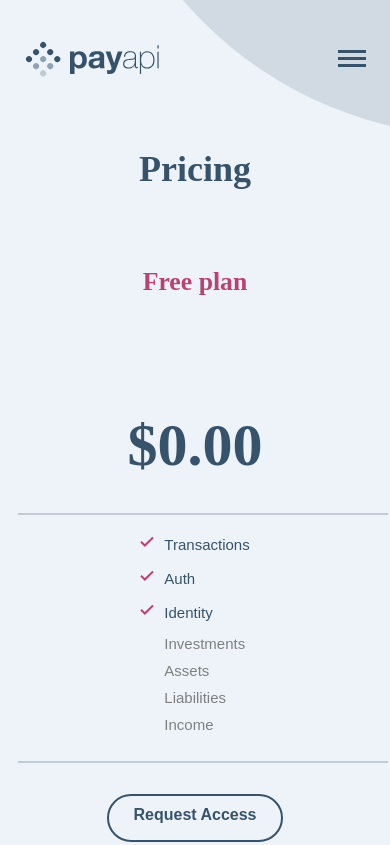
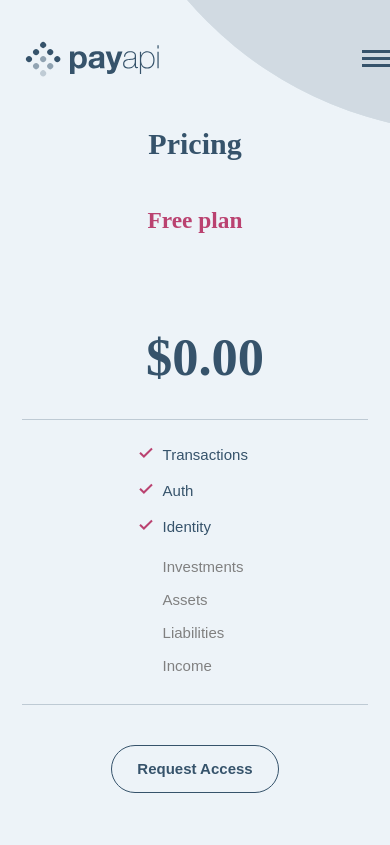
Before and after one commit to andzej123/SudoBugSquashers-Repo-, a website built with Vite: page index.html in a window 390 px wide. Shown: the top 845 px of the page. Built offline with nearby package versions, Linux system fonts and the light colour scheme; files whose address does not match are found by name.

Commit message:
pixel pushing

```diff
--- a/index.html
+++ b/index.html
@@ -23,7 +23,9 @@
     <nav>
       <div class="burger_menu_logos">
         <div class="pay_api_logo">
+          <div class="logo">
           <a href="#"><img src="images/pay-api-logo.svg" alt="pay api logo" /></a>
+        </div>
         </div>
         <button class="burger_button">
           <img src="images/burger-logo.svg" alt="burger button" />
@@ -56,7 +58,7 @@
     </div>
 
     <div class="Plans"><h3>Free plan</h3></div>
-
+<div></div>
     <div class="cost"><h2>$0.00</h2></div>
     <div class="underline1"></div>
     <ul>
@@ -68,8 +70,6 @@
       <li class="grayed-out">Liabilities</li>
       <li class="grayed-out">Income</li>
     </ul>
-
-
     <div class="underline1"></div>
     <div class="container">
       <a href="#" class="button">Request Access</a>
@@ -110,7 +110,7 @@
     <div class="container">
       <a href="#" class="button">Request Access</a>
     </div>
-    <div class="Plans"><h3>Basic plan</h3></div>
+    <!-- <div class="Plans"><h3>Basic plan</h3></div> -->
 
     <footer>
       <h2>Ready to start?</h2>
--- a/style.css
+++ b/style.css
@@ -82,7 +82,7 @@ body {
 
 .pay_api_logo {
   margin-left: 24px;
-  margin-top: 40px;
+
 }
 
 .burger_button {
@@ -200,6 +200,8 @@ header h1 {
   display: flex;
   flex-direction: column;
   align-items: center;
+
+
 }
 
 .header_form input {
@@ -388,11 +390,16 @@ header span {
   padding: 41px 20px 55px 20px;
   position: relative;
   overflow: hidden;
+  height: 353px;
 }
 
 .footer_list {
   list-style-type: none;
   padding: 0;
+  margin-top: 20px;
+
+
+
 }
 
 .footer_list li {
@@ -431,6 +438,7 @@ footer form {
   display: flex;
   justify-content: center;
   gap: 24px;
+  margin-top: -40px;
 }
 
 .social_media a {
@@ -504,6 +512,7 @@ footer form {
 
 #figure  {
     position: absolute;
+    width: 295px;
     top: 0px;
     right: 0px;
     z-index: 0;
@@ -519,23 +528,26 @@ footer form {
 
   .payapi{
     padding: 35px;
+
   }
 
+
   .Pricing{
-    margin-top: 70px;
+    margin-top: 45px;
     color: #36536B;
     text-align: center;
-    font-size: 24px;
+    font-size: 20px;
     line-height: 36px;
     font-family: "DM Serif Display", serif;
   }
   .cost{
 
+    margin-top: 105px;
+    margin-left: 20px;
         color: #36536B;
         text-align: center;
-        font-size: 40px;
+        font-size: 35px;
         line-height: 36px;
-        margin-top: 130px;
         font-family: "DM Serif Display", serif;
 
 
@@ -552,18 +564,23 @@ footer form {
     font-family: "DM Serif Display", serif;
     text-align: center;
     color:#BA4270;
-    font-size: 22px;
-    margin-top: 80px;
+    font-size: 20px;
+    font-weight: 400;
+   margin-top: 45px;
+
 
   }
 
 
   .underline1 {
+
     border: 1px solid #36536B;
-    opacity: 25%;
-    margin: 18px;
+    flex-shrink: 0;
+    opacity: 0.25;
+    border-bottom: 1px;
+    margin: 22px;
     box-sizing: border-box;
-    width: calc(100% - 20px);
+    width: calc(100% -50%);
   }
 
 .options{
@@ -614,18 +631,21 @@ footer form {
   display: inline-block;
   border-radius: 25px;
   background-color: #EDF3F8;
-  border: 2px solid #36536B;
+  border: 1px solid #36536B;
   color: #36536B;
   text-align: center;
-  font-size: 16px;
-  padding: 10px 24px;
+  font-size: 15px;
+  padding: 10px 25px;
   transition: all 0.5s;
   cursor: pointer;
   text-decoration: none;
-  margin-bottom: 10px;
   font-weight: 550;
-  width: 176px;
+  width: 168px;
   height: 48px;
+  line-height: 25px;
+
+
+
 }
 
 .button:hover {
@@ -663,12 +683,16 @@ li::before {
 
 .checked::before {
   content: url('/images/check.svg');
+  margin-top: 2px;
 }
+
+
+
 
 
 .grayed-out {
   color: gray;
-  margin-left: 8px;
+ margin: 8px;
 }
 
 
@@ -789,7 +813,7 @@ li::before {
   border: none;
   background-color: var(--circle);
   padding: 0;
-  margin-right: 24px;
+  margin-right: 0px;
   margin-top: 39px;
 }
 
@@ -881,6 +905,7 @@ li::before {
   padding: 41px 20px 55px 20px;
   position: relative;
   overflow: hidden;
+
 }
 
 .footer_list {
```
Also changed, not shown: 1 other file.
